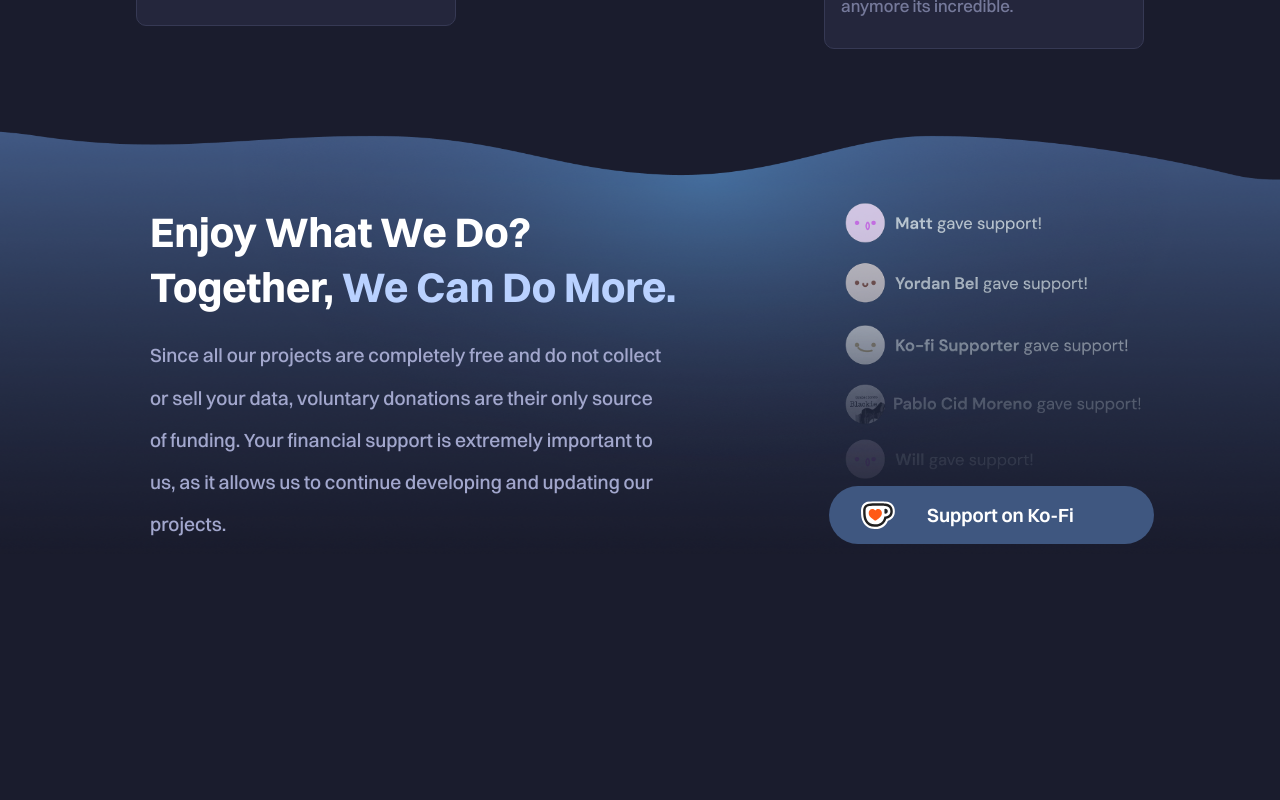
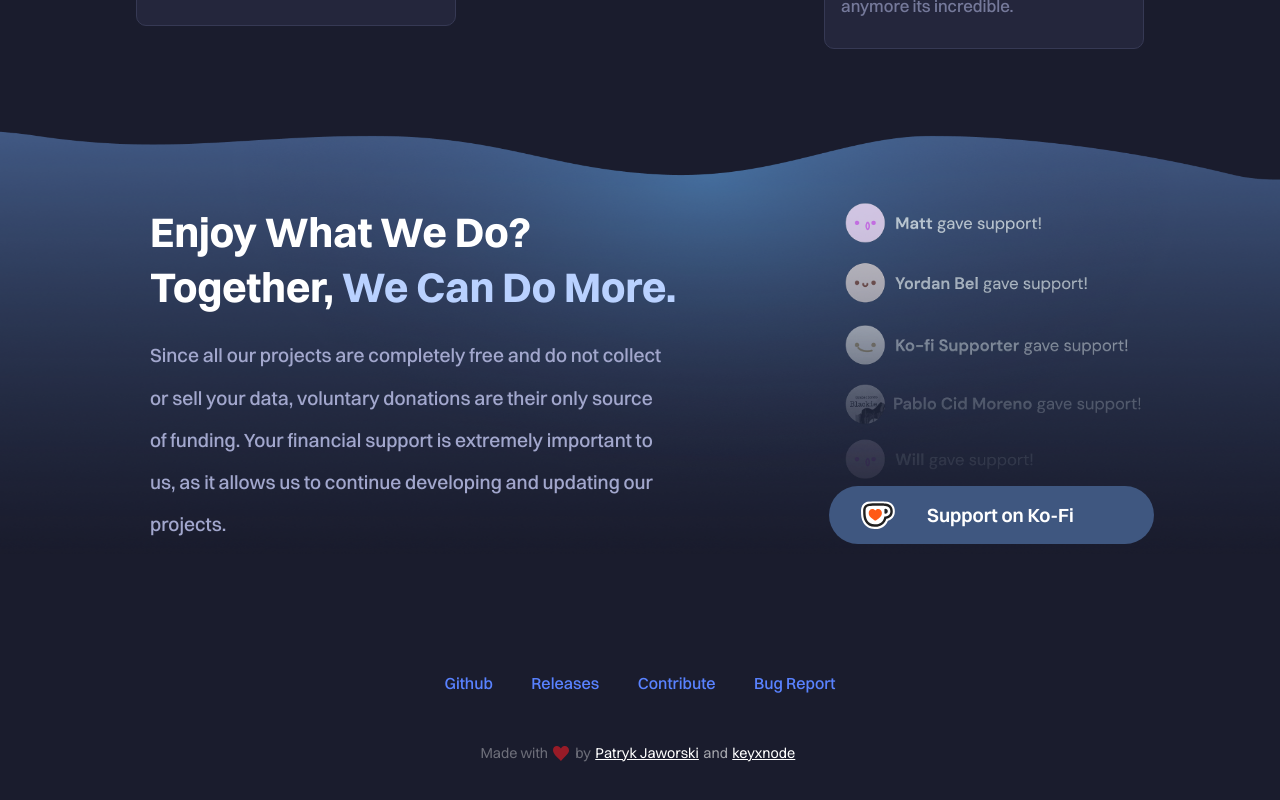
Before and after one commit to gerwld/stux, a Next.js app: page / in a window 1280 px wide. Shown: the part 1854-2654 px from the top of the page. Before the commit the page ends 2508 px from the top, so only its background shows below. Built offline with nearby package versions, Linux system fonts and the light colour scheme.

Commit message:
Added Footer section

```diff
--- a/app/page.tsx
+++ b/app/page.tsx
@@ -1,3 +1,4 @@
+import Footer from '@/components/Footer/Footer'
 import Hero from '@/components/Hero/Hero'
 import CTASection from '@/components/sections/CTASection/CTASection'
 import JourneySection from '@/components/sections/JourneySection/JourneySection'
@@ -13,9 +14,7 @@ const MainPage = () => {
     <TestimonialSection/>
     <CTASection/>
     </main>
-    <footer>
-
-    </footer>
+    <Footer/>
     </>
   )
 }
--- /dev/null
+++ b/components/Footer/Footer.tsx
@@ -0,0 +1,48 @@
+"use client"
+import React, { useState } from "react";
+import style from "./style.module.css";
+import Link from "next/link";
+import { usePathname } from "next/navigation";
+
+type Link = {
+  href: string,
+  title: string,
+  n18?: string
+}
+
+const Footer = () => {
+  const route = usePathname();
+
+  const [links, setLinks] = useState<Link[]>([
+    {href: "https://github.com", title: 'Github', n18: 'footer_home'},
+    {href: "/", title: 'Releases', n18: 'footer_home'},
+    {href: "/products", title: 'Contribute', n18: 'footer_home'},
+    {href: "https://google.com", title: 'Bug Report', n18: 'footer_home'},
+  ])
+  return (
+    <footer className={style.footer}>
+      <div className={`content_wrapper ${style.footer_content}`}>
+
+      <nav className={style.nav}>
+        {links.map(link =>
+          <Link
+          key={link.href}
+          href={link.href}
+          className={route == link.href ? style.active : ""}
+          >{link.title}</Link>)}
+      </nav>
+
+      <div className={style.credentials}>
+        <span>Made with
+            <img title="Heart Icon" src="/icons/heart.svg" alt=" love "/>
+            by
+        </span>
+       <Link href="/">Patryk Jaworski</Link>{" "}and{" "}<Link href="/">keyxnode</Link>
+      </div>
+
+      </div>
+    </footer>
+  );
+};
+
+export default Footer;
--- /dev/null
+++ b/components/Footer/style.module.css
@@ -0,0 +1,59 @@
+.footer_content {
+    display: flex;
+    flex-direction: column;
+    align-items: center;
+    padding-bottom: 100px;
+}
+
+.nav {
+    display: flex;
+    align-items: center;
+    justify-content: center;
+    min-height: var(--mv-header, 65px);
+    max-width: fit-content;
+    padding: 0 1.2rem;
+}
+
+.nav a {
+    padding: 0.5rem 1.2rem;
+    font-size: 1.01rem;
+    font-weight: 500;
+    color: var(--active-text-color, blue);
+}
+
+
+.credentials {
+    display: flex;
+    flex-direction: row;
+    align-items: center;
+    justify-content: center;
+    line-height: 180%;
+    font-size: 0.9em;
+    max-height: 3rem;
+    color: #A3A4AB;
+    padding-top: 2rem;
+}
+
+.credentials a {
+    color: #fff;
+    text-decoration: underline;
+    display: inline-block;
+    margin-left: 0.3em;
+    margin-right: 0.3em;
+}
+
+.credentials img {
+    display: inline-block;
+    margin: 0 0.4em 0 0.34em;
+    height: 1.04rem;
+    width: auto;
+    max-width: 1.04rem;
+    overflow: hidden;
+  }
+
+  .credentials span {
+    display: flex;
+    align-items: center;
+    justify-content: center;
+    opacity: 0.6;
+  }
```
Also changed, not shown: public/icons/heart.svg (added).
